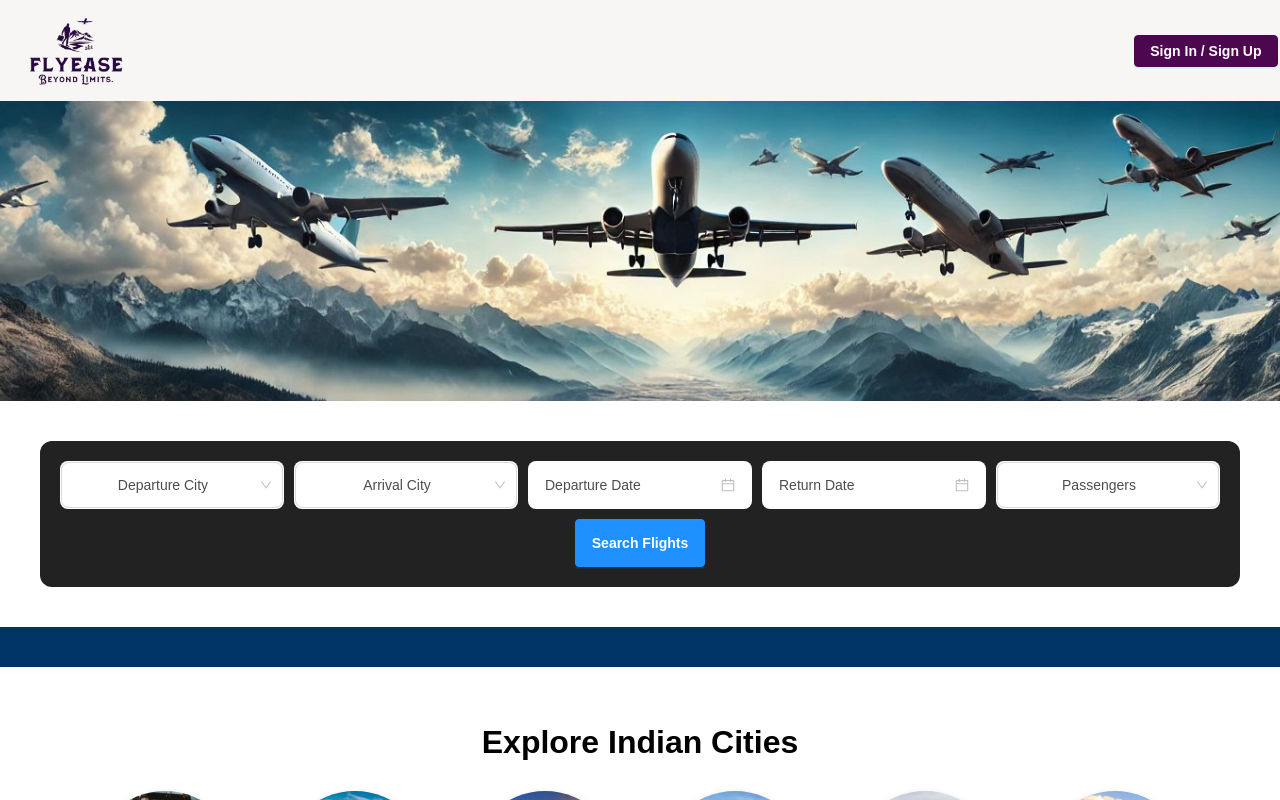
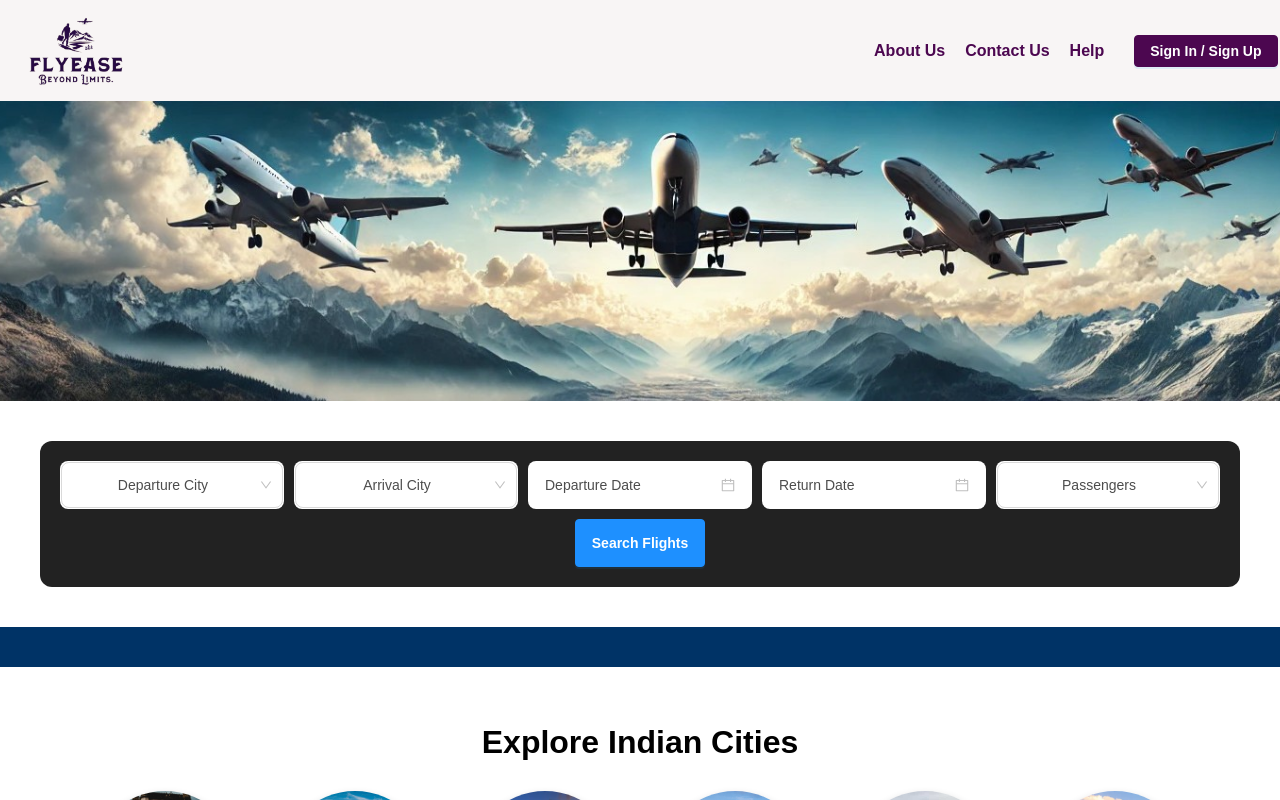
Before and after one commit to PrithviSingh17/Flight-Booking-System, a React (Vite) app in the folder user--frontend/: page / in a window 1280 px wide. Built offline with nearby package versions, Linux system fonts and the light colour scheme.

Commit message:
Add navigation links to About Us, Contact Us, and Help pages in Home component

```diff
--- a/user--frontend/src/pages/Home.jsx
+++ b/user--frontend/src/pages/Home.jsx
@@ -1,6 +1,6 @@
 import React, { useState } from "react";
 import { Button, Form, DatePicker, Table, message, Select } from "antd"; // Remove InputNumber import
-import { useNavigate } from "react-router-dom";
+import { useNavigate, Link } from "react-router-dom";
 import API from "../services/api";
 import "../styles/Home.css";
 import IndianCitiesCarousel from "../components/IndianCitiesCarousel";
@@ -170,7 +170,11 @@ const Home = () => {
         <div className="logo">
           <img src={logo} alt="Flight Booking Logo" className="logo-img" />
         </div>
-
+        <nav className="nav-links">
+          <Link to="/about-us">About Us </Link>
+          <Link to="/contact-us">Contact Us </Link>
+          <Link to="/help">Help</Link>
+        </nav>
         <div className="auth-buttons">
           {sessionStorage.getItem("token") ? (
             <>
```
